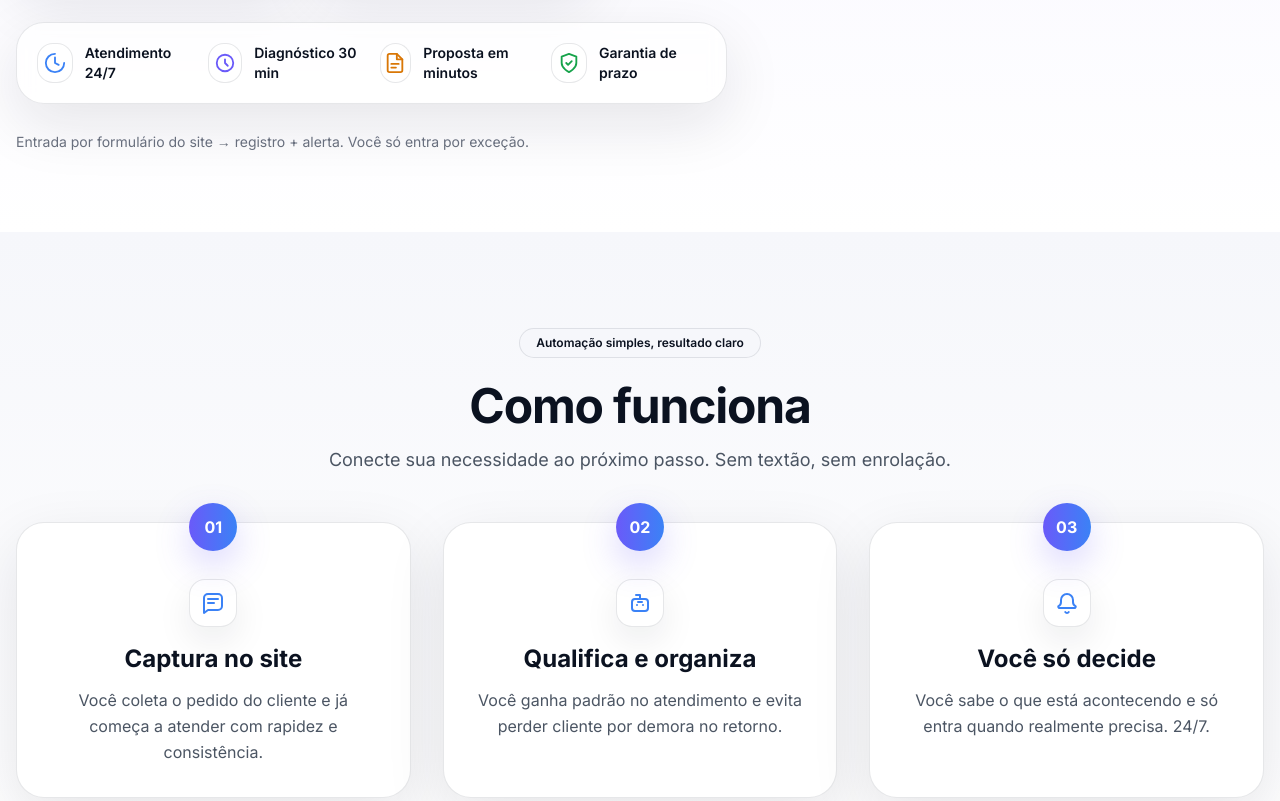
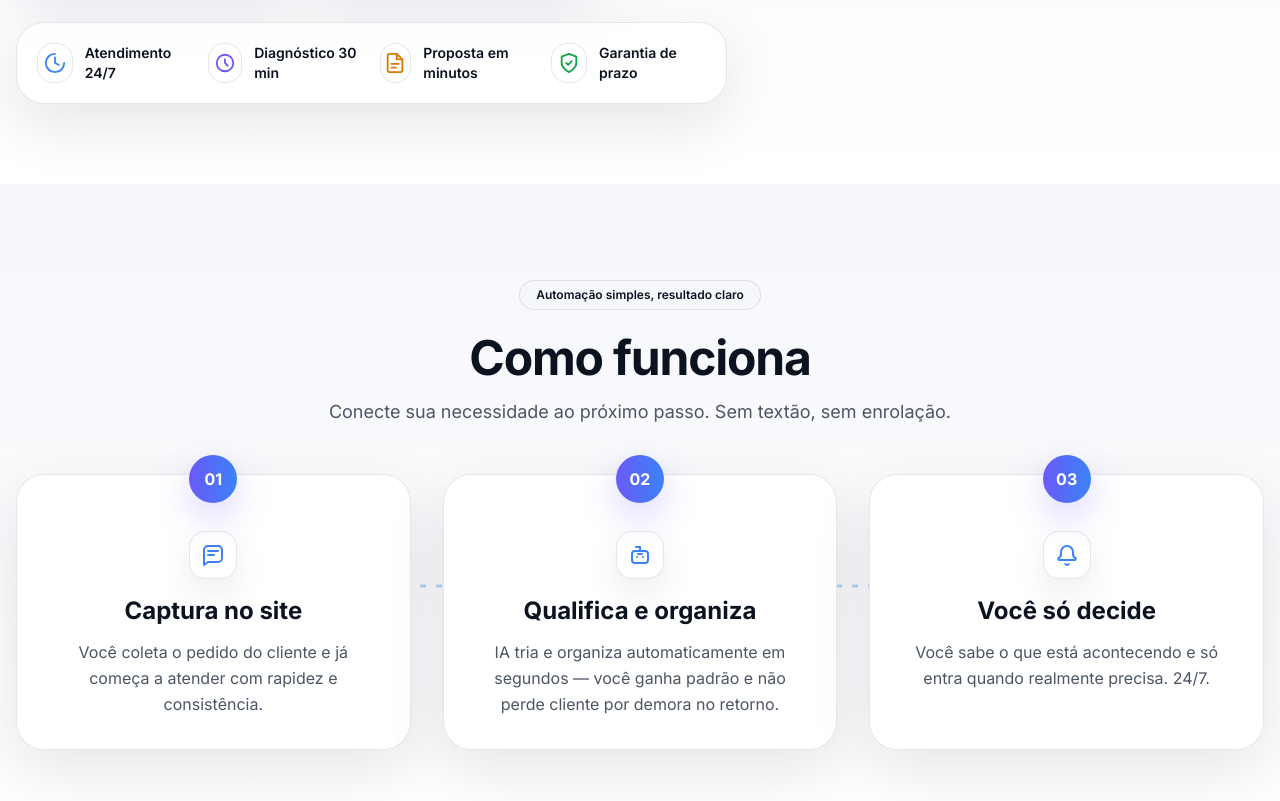
Before and after one commit to AlexOliverax/All-Solution-Systems, an Astro site: page / in a window 1280 px wide. Shown: the part 860-1661 px from the top of the page. Built offline with nearby package versions, Linux system fonts and the light colour scheme; Astro itself is replaced by a stand-in of ours.

Commit message:
polish: remove internal note + improve steps copy + add flow line

```diff
--- a/src/components/premium/Steps3Premium.astro
+++ b/src/components/premium/Steps3Premium.astro
@@ -17,7 +17,15 @@ const { title = 'Como funciona', subtitle = 'Em 3 passos simples', steps = [] as
       <p class="mt-4 text-gray-600 text-lg">Conecte sua necessidade ao próximo passo. Sem textão, sem enrolação.</p>
     </div>
 
-    <div class="mt-12 grid grid-cols-1 md:grid-cols-3 gap-8">
+    <div class="mt-12 relative">
+      <!-- flow line (desktop) -->
+      <div class="hidden md:block pointer-events-none absolute left-0 right-0 top-[92px]">
+        <svg viewBox="0 0 1200 40" class="w-full h-10" aria-hidden="true">
+          <path d="M60 20 C 220 20, 220 20, 380 20 S 540 20, 700 20 S 860 20, 1020 20 S 1140 20, 1140 20" stroke="rgba(59,130,246,0.35)" stroke-width="3" stroke-dasharray="6 10" fill="none"/>
+        </svg>
+      </div>
+
+      <div class="grid grid-cols-1 md:grid-cols-3 gap-8">
       {steps.map((s) => (
         <div class="card-premium p-8 relative">
           <div class="absolute -top-5 left-1/2 -translate-x-1/2 w-12 h-12 rounded-full bg-gradient-to-r from-brand-purple to-brand-blue text-white font-black flex items-center justify-center shadow-[0_14px_35px_rgba(106,90,249,0.25)]">
@@ -34,6 +42,7 @@ const { title = 'Como funciona', subtitle = 'Em 3 passos simples', steps = [] as
           </div>
         </div>
       ))}
+      </div>
     </div>
   </div>
 </section>
--- a/src/components/product/Lead247Hero.astro
+++ b/src/components/product/Lead247Hero.astro
@@ -72,9 +72,7 @@ const NICHOS = [
           </div>
         </div>
 
-        <p class="mt-7 text-sm text-gray-500">
-          Entrada por formulário do site → registro + alerta. Você só entra por exceção.
-        </p>
+        <!-- removed: internal workflow note -->
       </div>
 
       <div class="lg:col-span-5">
--- a/src/pages/index.astro
+++ b/src/pages/index.astro
@@ -24,7 +24,7 @@ import Steps3Premium from '../components/premium/Steps3Premium.astro';
         n: '02',
         icon: `<svg xmlns="http://www.w3.org/2000/svg" width="24" height="24" viewBox="0 0 24 24" fill="none" stroke="currentColor" stroke-width="2" stroke-linecap="round" stroke-linejoin="round"><path d="M12 8V4H8"/><rect x="4" y="8" width="16" height="12" rx="3"/><path d="M9 14h.01"/><path d="M15 14h.01"/><path d="M10 11h4"/></svg>`,
         title: 'Qualifica e organiza',
-        desc: 'Você ganha padrão no atendimento e evita perder cliente por demora no retorno.',
+        desc: 'IA tria e organiza automaticamente em segundos — você ganha padrão e não perde cliente por demora no retorno.',
       },
       {
         n: '03',
```
